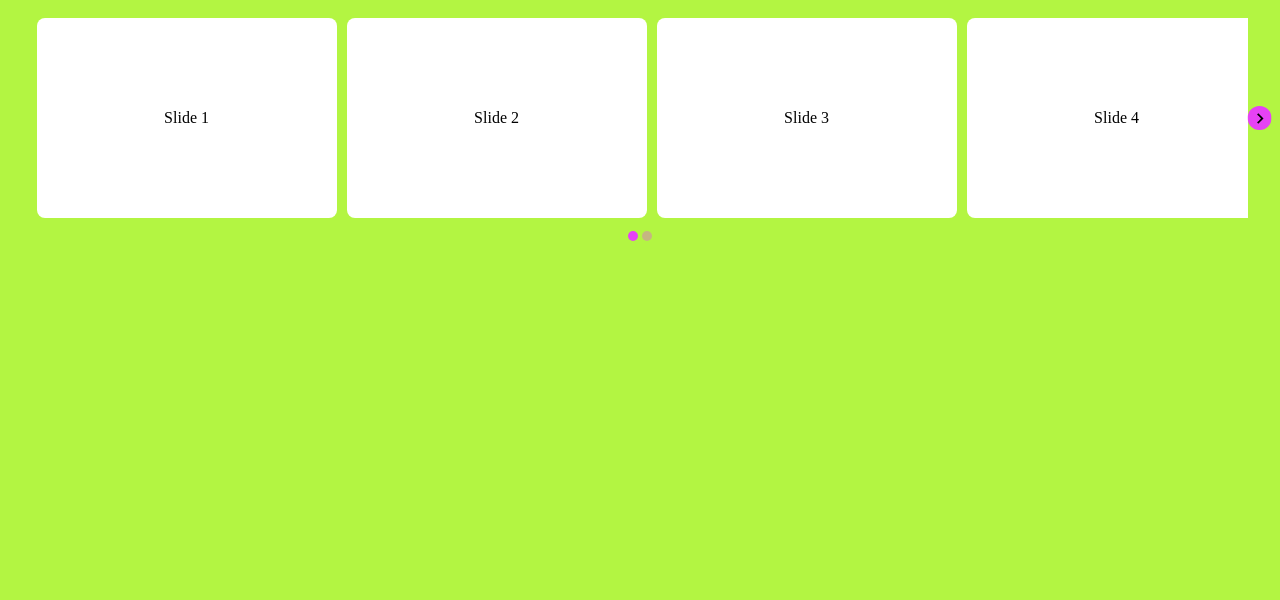
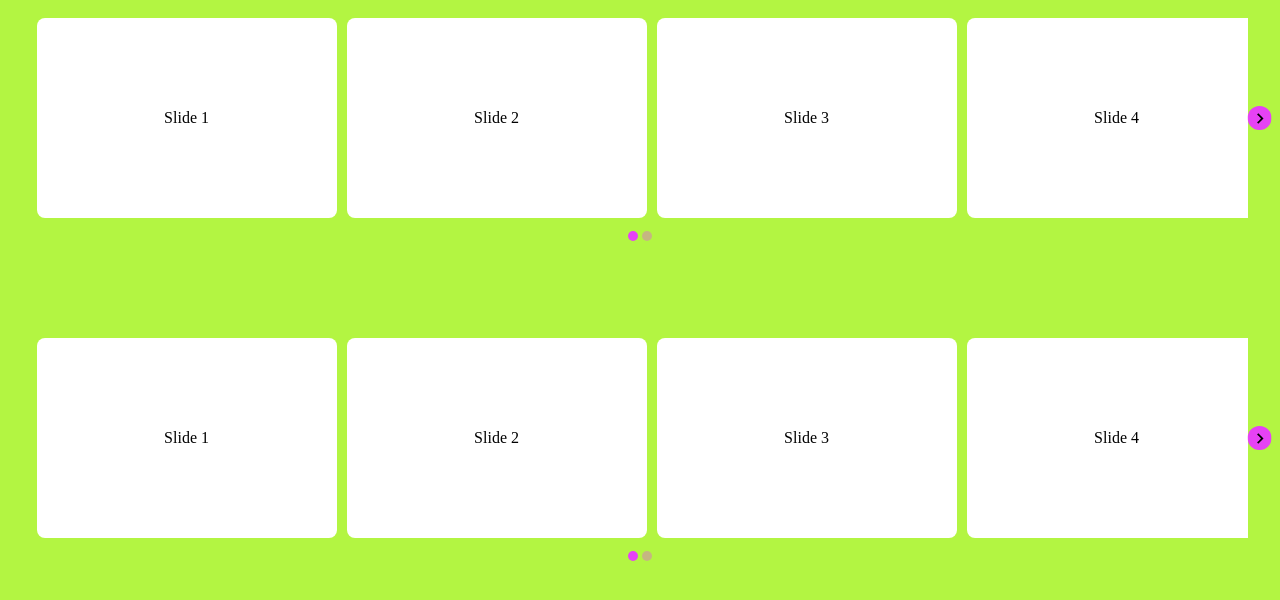
Before and after one commit to zombiePumpkin/SliderVanillaJS, a website: page src/index.html in a window 1280 px wide. Drawn offline with Linux system fonts and the light colour scheme.

Commit message:
HMTL refactoring

```diff
--- a/src/css/style.css
+++ b/src/css/style.css
@@ -1,4 +1,4 @@
-#container {
+#container, #container-2 {
   position: relative;
   display: flex;
   flex-direction: row;
@@ -6,9 +6,10 @@
   justify-content: center;
   width: auto;
   height: auto;
+  margin-bottom: 100px;
 }
 
-#container * {
+#container *, #container * {
   user-select: none;
   -webkit-user-select: none;
   -moz-user-select: none;
@@ -16,7 +17,7 @@
   -webkit-user-drag: none;
 }
 
-#view {
+#view, #view-2 {
   overflow: hidden;
   position: relative;
   height: auto;
@@ -24,11 +25,11 @@
   cursor: grab;
 }
 
-#view.grabbing {
+#view.grabbing, #view-2.grabbing{
   cursor: grabbing;
 }
 
-#wrapper {
+#wrapper, #wrapper-2 {
   top: 0;
   position: relative;
   display: flex;
@@ -36,15 +37,8 @@
   z-index: 1;
 }
 
-#wrapper.shifting {
+#wrapper.shifting, #wrapper-2.shifting {
   transition: left .3s ease-out;
-}
-
-.slide {
-  position: relative;
-  margin: 0 5px;
-  border-radius: 8px;
-  transition: all 1s;
 }
 
 .control {
@@ -118,14 +112,18 @@ body {
   background-color: #b3f542;
 }
 
-.slide {
+.slide, .slide-2 {
   display: flex;
-  min-width: 300px;
-  height: 200px;
   flex-direction: row;
   align-items: center;
   justify-content: center;
+  position: relative;
+  min-width: 300px;
+  height: 200px;
+  margin: 0 5px;
   background-color: #fff;
+  border-radius: 8px;
+  transition: all 1s;
 }
 
 .control {
--- a/src/index.html
+++ b/src/index.html
@@ -8,9 +8,9 @@
 </head>
 
 <body>
-  <div id="container" class="view">
-    <div id="view" class="view">
-      <div id="wrapper" class="wrapper">
+  <div id="container">
+    <div id="view">
+      <div id="wrapper">
         <span class="slide">Slide 1</span>
         <span class="slide">Slide 2</span>
         <span class="slide">Slide 3</span>
@@ -24,6 +24,22 @@
       </div>
     </div>
   </div>
+  <div id="container-2">
+    <div id="view-2">
+      <div id="wrapper-2">
+        <span class="slide-2">Slide 1</span>
+        <span class="slide-2">Slide 2</span>
+        <span class="slide-2">Slide 3</span>
+        <span class="slide-2">Slide 4</span>
+        <span class="slide-2">Slide 5</span>
+        <span class="slide-2">Slide 6</span>
+        <span class="slide-2">Slide 7</span>
+        <span class="slide-2">Slide 8</span>
+        <span class="slide-2">Slide 9</span>
+        <span class="slide-2">Slide 10</span>
+      </div>
+    </div>
+  </div>
 </body>
 
 <script src="./js/script.js"></script>
--- a/src/js/script.js
+++ b/src/js/script.js
@@ -198,7 +198,7 @@ class Slider {
   // Fix problems with keyboard events
   initKeysEvents(...elementNames) {
     // Fix the tab press on the end of inputs inside forms inside the slider
-    this.container.addEventListener('keydown', (event) => {
+    this.view.addEventListener('keydown', (event) => {
       if (event.key === 'Tab') {
         const eventInput = event.target;
 
@@ -278,8 +278,8 @@ class Slider {
 
     // Touch events
     this.view.addEventListener('touchstart', dragStart);
-    document.addEventListener('touchmove', dragOut);
-    document.addEventListener('touchend', dragEnd);
+    this.view.addEventListener('touchmove', dragOut);
+    this.view.addEventListener('touchend', dragEnd);
 
     // Transition events
     this.view.addEventListener('transitionend', () => this.checkIndex());
@@ -357,6 +357,8 @@ class Slider {
     this.wrapper.classList.add('shifting');
 
     if (this.allowShift) {
+      this.allowShift = false;
+
       if (!action) { this.startPos = this.wrapper.offsetLeft; }
 
       if (dir === 1) {
@@ -371,8 +373,6 @@ class Slider {
         this.index -= this.slidesToShift;
       }
     }
-
-    this.allowShift = false;
 
     this.shiftLimit();
   }
@@ -416,6 +416,7 @@ class Slider {
   // Event triggered on the paging navigation
   jumpSlide(index) {
     this.wrapper.classList.add('shifting');
+    this.allowShift = false;
 
     if (index < 0 && this.infinite) {
       index = this.slidesLength - 1;
@@ -430,7 +431,6 @@ class Slider {
     this.wrapper.style.left = -(index * this.slideSize) + 'px';
 
     this.index = index;
-    this.allowShift = false;
   }
 
   // Create slider paging navigation
@@ -517,3 +517,39 @@ const slider = new Slider(
   },
   6
 );
+
+const slider2 = new Slider(
+  [
+    {
+      slidesToShow: 4,
+      slidesToShift: 4,
+      showButtons: true,
+      showPaging: true,
+      infinite: false,
+      breakpoint: 9999
+    },
+    {
+      slidesToShow: 2,
+      slidesToShift: 2,
+      showButtons: true,
+      showPaging: true,
+      infinite: false,
+      breakpoint: 990
+    },
+    {
+      slidesToShow: 1,
+      slidesToShift: 1,
+      showButtons: true,
+      showPaging: true,
+      infinite: false,
+      breakpoint: 690
+    }
+  ],
+  {
+    container: '#container-2',
+    view: '#view-2',
+    wrapper: '#wrapper-2',
+    slides: '.slide-2',
+  },
+  6
+);
```
